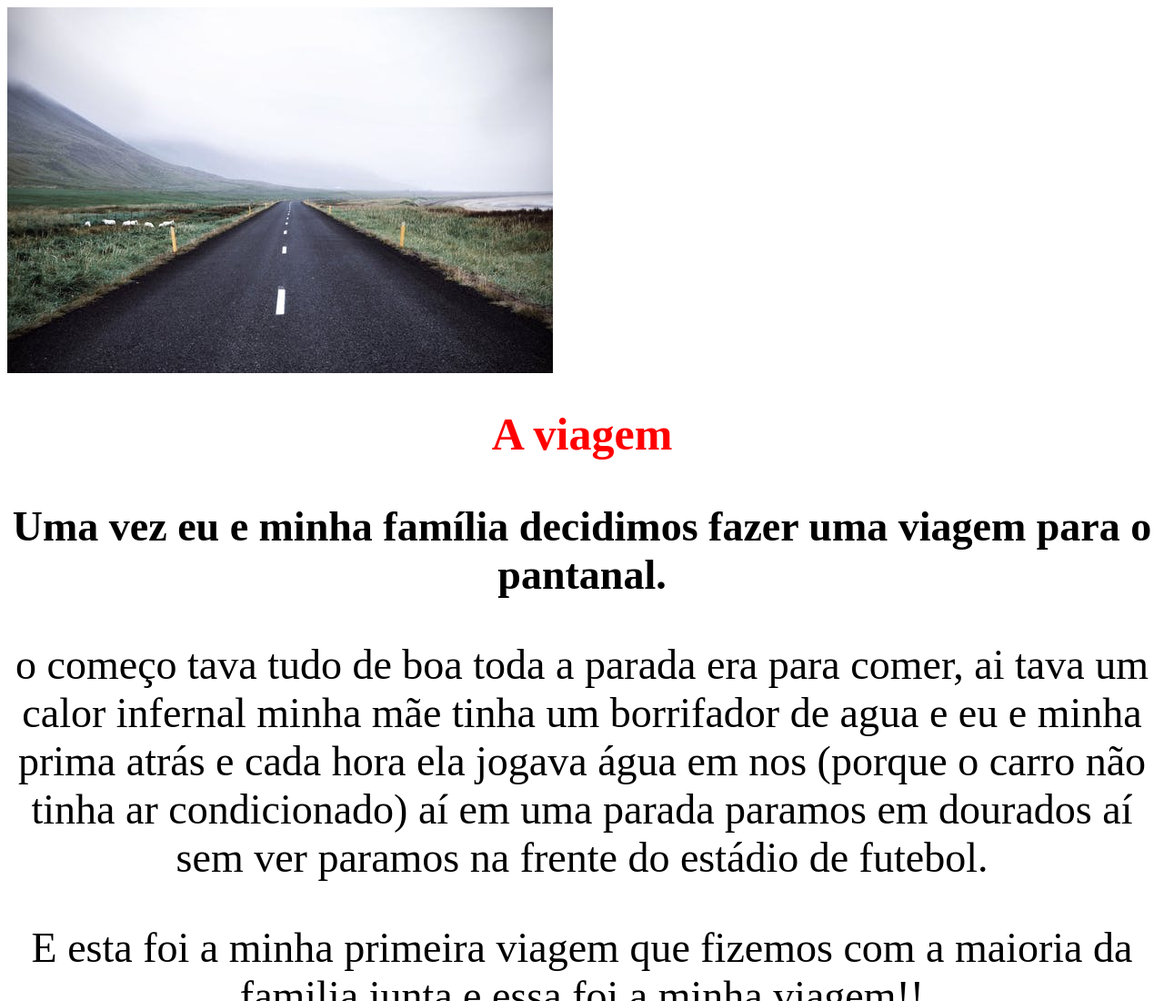
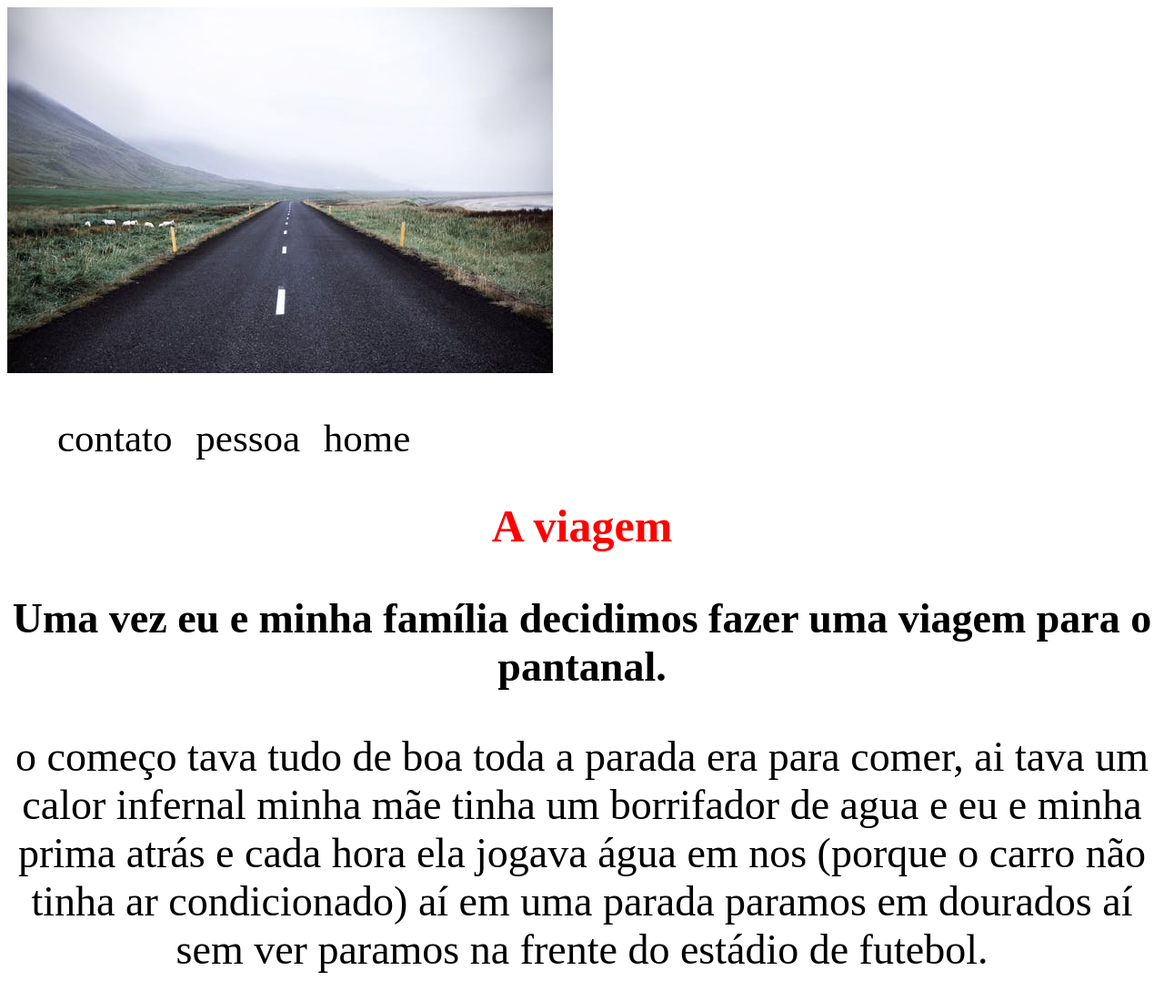
Before and after one commit to gigidecria/geovanna1a, a plain HTML site: page index.html in a window 1280 px wide. Shown: the top 1100 px of the page at 91% size. Drawn offline with Linux system fonts and the light colour scheme.

Commit message:
atualizaçao

```diff
--- a/index.html
+++ b/index.html
@@ -16,8 +16,15 @@
 
 </head>
 <body>
-
-<img src="gigi.jpeg">
+       <header>
+              <img src="gigi.jpeg">
+              <nav>
+        <ul style="font-size: 43px">
+         <li>contato</li>
+          <li>pessoa</li>
+          <li>home</li>
+   </nav>
+       </header>
 <h1>A viagem </h1>
  <p> <strong>Uma vez eu e minha família decidimos fazer uma viagem para o pantanal.</p> </strong>
 <p>o começo tava tudo de  boa toda a parada era para comer, ai tava um calor infernal minha mãe tinha um borrifador de agua  e eu e minha prima atrás e cada hora ela jogava água em nos (porque o carro não tinha ar condicionado) aí em uma parada paramos em dourados aí sem ver paramos na frente  do estádio de futebol.</p>
```
